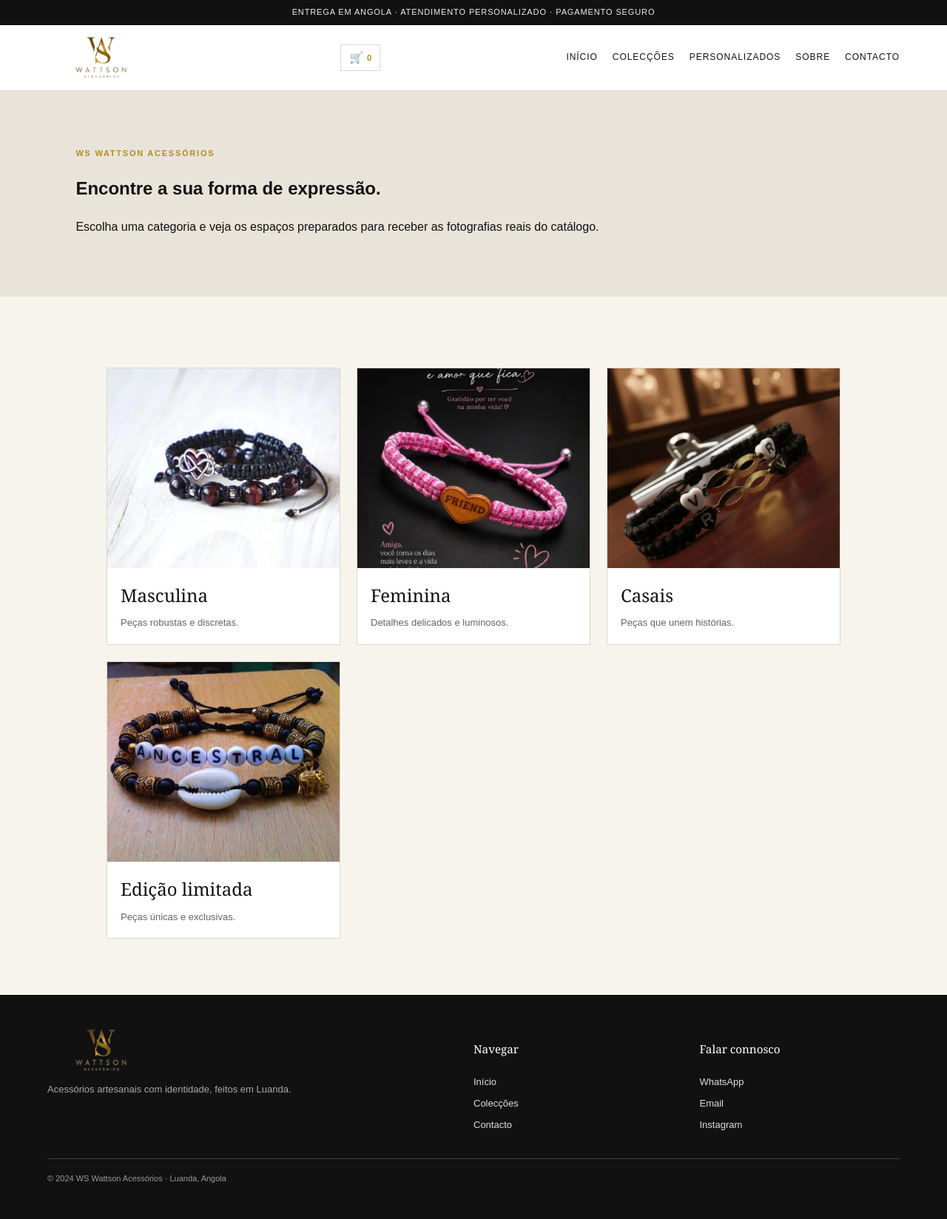
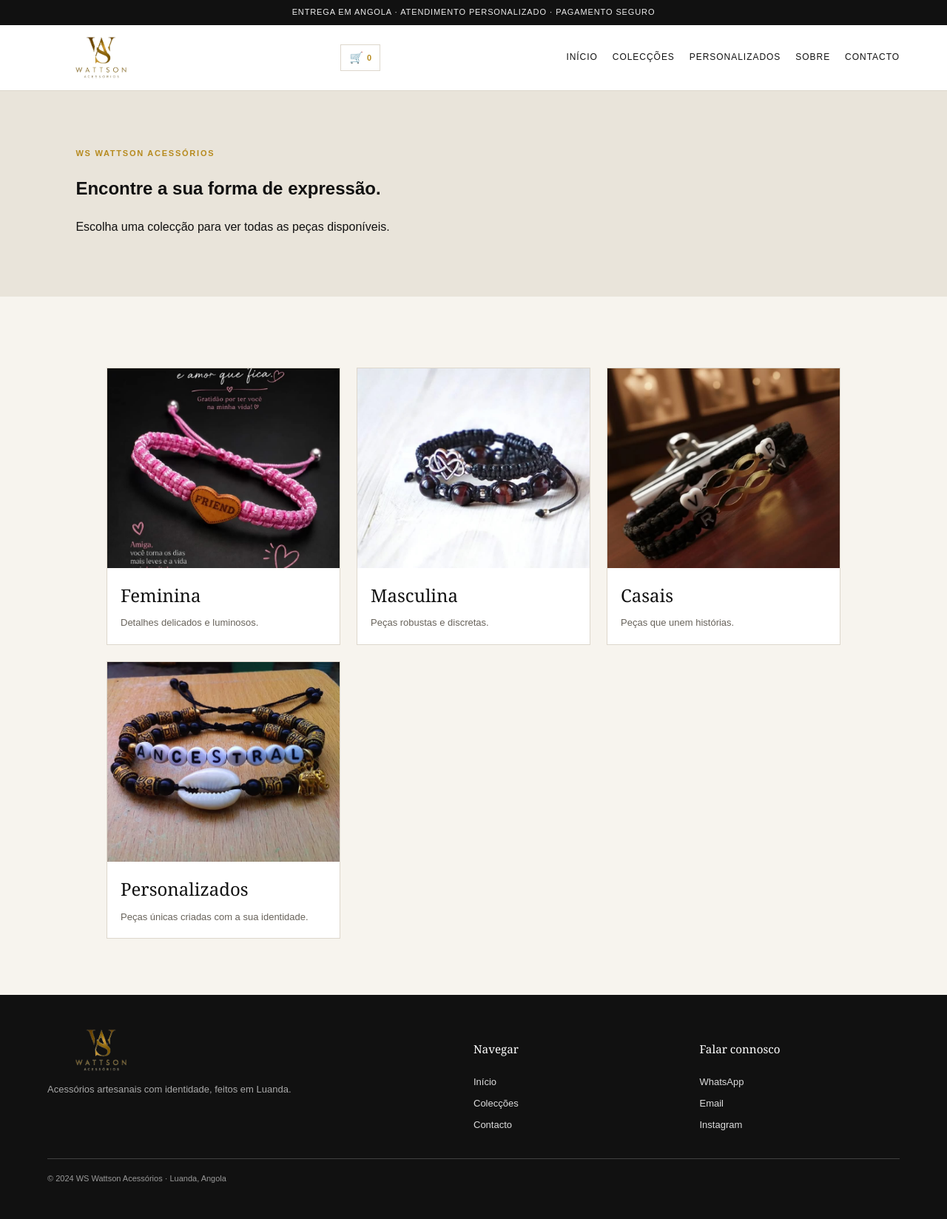
Before and after one commit to abelcosta031996-ship-it/Ws-acess-rios, a website: page colecoes.html in a window 1280 px wide. Shown: the whole page at 74% size. Drawn offline with Linux system fonts and the light colour scheme.

Commit message:
Restaurar navegação persistente das colecções

```diff
--- a/colecoes.html
+++ b/colecoes.html
@@ -1,3 +1,46 @@
-<!doctype html><html lang="pt-PT"><head><meta charset="utf-8"><meta name="viewport" content="width=device-width,initial-scale=1"><meta name="description" content="WS Wattson Acessórios — peças artesanais feitas em Luanda"><title>Colecções | WS Wattson</title><link rel="icon" href="assets/logo-original.png"><link rel="stylesheet" href="styles.css"></head><body><div class="topo">Entrega em Angola · Atendimento personalizado · Pagamento seguro</div><header class="cabecalho"><a href="index.html"><img class="logo" src="assets/logo-original.png" alt="WS Wattson Acessórios"></a><div class="cabecalho-acoes"><button class="carrinho" data-cart type="button" aria-label="Abrir carrinho" data-cart>🛒 <span data-cart-count>0</span></button><button class="menu" aria-label="Abrir menu">☰</button></div><nav class="navegacao"><a href="index.html">Início</a><a href="colecoes.html">Colecções</a><a href="personalizados.html">Personalizados</a><a href="sobre.html">Sobre</a><a href="contacto.html">Contacto</a></nav></header><main><section class="pagina-capa"><p class="etiqueta">WS Wattson Acessórios</p><h1>Encontre a sua forma de expressão.</h1><p>Escolha uma categoria e veja os espaços preparados para receber as fotografias reais do catálogo.</p></section>
-<section class="secao entrada"><div class="grelha"><a class="cartao" href="masculina.html"><img src="assets/pulseirasmasculinas.jpg" alt="Imagem de exemplo 1"><div><h2>Masculina</h2><p>Peças robustas e discretas.</p></div></a><a class="cartao" href="feminina.html"><img src="assets/pulseirasfemeninas.jpg" alt="Imagem de exemplo 2"><div><h2>Feminina</h2><p>Detalhes delicados e luminosos.</p></div></a><a class="cartao" href="casais.html"><img src="assets/pulseirascasais.jpg" alt="Imagem de exemplo 3"><div><h2>Casais</h2><p>Peças que unem histórias.</p></div></a><a class="cartao" href="https://wa.me/c/244933224116"><img src="assets/ilimitadas.jpg" alt="Imagem de exemplo 4"><div><h2>Edição limitada</h2><p>Peças únicas e exclusivas.</p></div></a></div></section>
-</main><footer class="rodape"><div><img class="logo" src="assets/logo-original.png" alt="WS Wattson Acessórios"><p>Acessórios artesanais com identidade, feitos em Luanda.</p></div><div class="rodape-links"><h3>Navegar</h3><a href="index.html">Início</a><a href="colecoes.html">Colecções</a><a href="contacto.html">Contacto</a></div><div class="rodape-links"><h3>Falar connosco</h3><a href="https://wa.me/c/244933224116">WhatsApp</a><a href="mailto:wswattson03@gmail.com">Email</a><a href="https://instagram.com/ws_wattson">Instagram</a></div><div class="rodape-final">© 2024 WS Wattson Acessórios · Luanda, Angola</div></footer><script src="script.js?v=dbd1a7a"></script></body></html>
+<!doctype html>
+<html lang="pt-PT">
+<head>
+  <meta charset="utf-8">
+  <meta name="viewport" content="width=device-width,initial-scale=1">
+  <meta name="description" content="Colecções WS Wattson Acessórios — peças artesanais feitas em Luanda">
+  <title>Colecções | WS Wattson</title>
+  <link rel="icon" href="assets/logo-original.png">
+  <link rel="stylesheet" href="styles.css">
+</head>
+<body>
+  <div class="topo">Entrega em Angola · Atendimento personalizado · Pagamento seguro</div>
+  <header class="cabecalho">
+    <a href="index.html"><img class="logo" src="assets/logo-original.png" alt="WS Wattson Acessórios"></a>
+    <div class="cabecalho-acoes">
+      <button class="carrinho" data-cart type="button" aria-label="Abrir carrinho">🛒 <span data-cart-count>0</span></button>
+      <button class="menu" aria-label="Abrir menu">☰</button>
+    </div>
+    <nav class="navegacao">
+      <a href="index.html">Início</a><a href="colecoes.html">Colecções</a><a href="personalizados.html">Personalizados</a><a href="sobre.html">Sobre</a><a href="contacto.html">Contacto</a>
+    </nav>
+  </header>
+  <main>
+    <section class="pagina-capa">
+      <p class="etiqueta">WS Wattson Acessórios</p>
+      <h1>Encontre a sua forma de expressão.</h1>
+      <p>Escolha uma colecção para ver todas as peças disponíveis.</p>
+    </section>
+    <section class="secao entrada">
+      <div class="grelha" data-collection-navigation>
+        <a class="cartao" href="feminina.html"><img src="assets/pulseirasfemeninas.jpg" alt="Colecção Feminina WS Wattson"><div><h2>Feminina</h2><p>Detalhes delicados e luminosos.</p></div></a>
+        <a class="cartao" href="masculina.html"><img src="assets/pulseirasmasculinas.jpg" alt="Colecção Masculina WS Wattson"><div><h2>Masculina</h2><p>Peças robustas e discretas.</p></div></a>
+        <a class="cartao" href="casais.html"><img src="assets/pulseirascasais.jpg" alt="Colecção Casais WS Wattson"><div><h2>Casais</h2><p>Peças que unem histórias.</p></div></a>
+        <a class="cartao" href="personalizados.html"><img src="assets/ilimitadas.jpg" alt="Colecção Personalizados WS Wattson"><div><h2>Personalizados</h2><p>Peças únicas criadas com a sua identidade.</p></div></a>
+      </div>
+    </section>
+  </main>
+  <footer class="rodape">
+    <div><img class="logo" src="assets/logo-original.png" alt="WS Wattson Acessórios"><p>Acessórios artesanais com identidade, feitos em Luanda.</p></div>
+    <div class="rodape-links"><h3>Navegar</h3><a href="index.html">Início</a><a href="colecoes.html">Colecções</a><a href="contacto.html">Contacto</a></div>
+    <div class="rodape-links"><h3>Falar connosco</h3><a href="https://wa.me/c/244933224116">WhatsApp</a><a href="mailto:wswattson03@gmail.com">Email</a><a href="https://instagram.com/ws_wattson">Instagram</a></div>
+    <div class="rodape-final">© 2024 WS Wattson Acessórios · Luanda, Angola</div>
+  </footer>
+  <script src="script.js?v=catalog-safe-5"></script>
+</body>
+</html>
--- a/src/script.ts
+++ b/src/script.ts
@@ -51,6 +51,7 @@ async function hydratePublishedCatalog(): Promise<void> {
     const page = window.location.pathname.split("/").pop() || "index.html";
     const collectionByPage: Record<string, string> = { "feminina.html": "Feminina", "masculina.html": "Masculina", "casais.html": "Casais", "personalizados.html": "Personalizados" };
     const collection = collectionByPage[page];
+    if (!collection) return;
     const allCollectionProducts = catalog.products?.filter((product) => (!collection || product.collection.toLowerCase() === collection.toLowerCase())) || [];
     const products = allCollectionProducts.filter((product) => product.active !== false);
     const grid = document.querySelector<HTMLElement>(".grelha");
```
Also changed, not shown: todo.md (+1 -0 lines).
